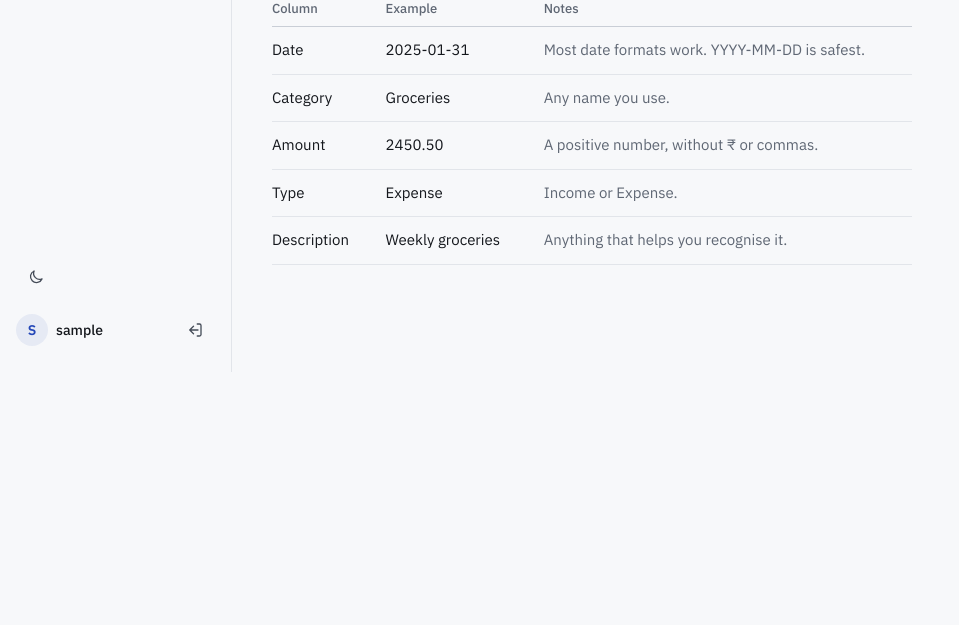
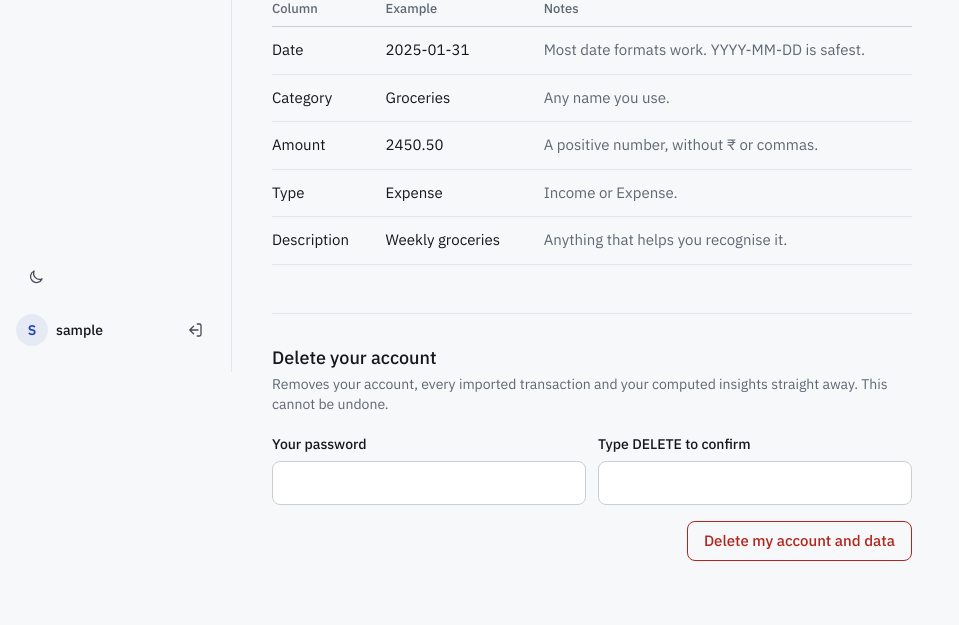
Before and after one commit to Galvin70124O/FinSight-AI, a Flask app: page /upload in a window 1280 px wide. Shown: the part 428-1053 px from the top of the page, without its empty margins (0-959 px from the left). Before the commit the page ends 800 px from the top, so only its background shows below. Run offline with Flask 3, Linux system fonts and the light colour scheme; the visitor is signed in with stand-in values (Sample User, id 1); some libraries are stand-ins or nearby versions.

Commit message:
Let people delete their account and all their data
A "Delete your account" section on the import page. It asks for the
password and a typed DELETE (deletion cannot be undone, so no undo
toast), then removes the user, their transactions and cached insights
in one commit and signs them out. Errors show beside the form.

Co-Authored-By: Claude Opus 5.5 <noreply@anthropic.com>

```diff
--- a/blueprints/auth.py
+++ b/blueprints/auth.py
@@ -5,7 +5,7 @@ import re
 from flask import Blueprint, flash, redirect, render_template, request, session, url_for
 
 from database import IntegrityError, get_db
-from models import User, create_user, get_user_by_email, get_user_by_username, verify_password
+from models import User, create_user, delete_user, get_user_by_email, get_user_by_username, verify_password
 
 auth_bp = Blueprint("auth", __name__)
 
@@ -90,3 +90,24 @@ def logout():
     session.clear()
     flash("You have been logged out.", "info")
     return redirect(url_for("auth.login"))
+
+
+@auth_bp.route("/account/delete", methods=["POST"])
+def delete_account():
+    """Delete the signed-in user's account and all their data, after re-checking the password."""
+    if "user_id" not in session:
+        return redirect(url_for("auth.login"))
+    back = url_for("main.upload") + "#delete"
+
+    user = get_user_by_username(get_db(), session.get("username", ""))
+    if user is None or user.id != session["user_id"] or not verify_password(user, request.form.get("password", "")):
+        flash("That password is not right, so nothing was deleted.", "delete")
+        return redirect(back)
+    if request.form.get("confirm", "").strip() != "DELETE":
+        flash("Type DELETE in capitals to confirm. Nothing was deleted.", "delete")
+        return redirect(back)
+
+    delete_user(get_db(), user.id)
+    session.clear()
+    flash("Your account, transactions and insights have been deleted.", "success")
+    return redirect(url_for("main.index"))
--- a/static/style.css
+++ b/static/style.css
@@ -98,6 +98,7 @@ svg { flex: none; }
 .btn:active { transform: scale(0.98); }
 .btn-primary { background: var(--accent); color: var(--accent-ink); }
 .btn-secondary { border-color: var(--line-strong); background: var(--surface); color: var(--ink); }
+.btn-danger { border-color: var(--bad); background: none; color: var(--bad); }
 .btn-lg { min-height: 48px; padding: 0 var(--s6); font-size: 16px; }
 .btn-block { width: 100%; }
 
@@ -339,6 +340,10 @@ svg { flex: none; }
 .columns { margin-top: var(--s8); }
 .columns h2 { margin-bottom: var(--s3); }
 
+.danger-zone { margin-top: var(--s12); padding-top: var(--s8); border-top: 1px solid var(--line); }
+.danger-zone .sub { margin: var(--s1) 0 var(--s5); }
+.danger-zone .flash { margin-bottom: var(--s4); }
+
 /* ---------- Command palette (Ctrl/Cmd+K). Opens instantly: it is a keyboard action. ---------- */
 .palette { position: fixed; inset: 0; z-index: 40; display: grid; justify-items: center; padding: 12vh var(--s4) var(--s4); }
 .palette[hidden] { display: none; }
@@ -378,6 +383,7 @@ button, .btn, .chip, .seg-btn, .tab, .nav-link, summary { -webkit-user-select: n
   .site-link:hover { color: var(--ink); }
   .footer-inner a:hover { color: var(--ink); }
   .nav-link:hover { background: var(--surface-2); color: var(--ink); }
+  .btn-danger:hover { background: color-mix(in srgb, var(--bad) 10%, transparent); }
 }
 
 /* Fingers need 44px targets and 16px fields (iOS zooms into anything smaller). */
--- a/templates/base.html
+++ b/templates/base.html
@@ -32,9 +32,10 @@
 
     {% macro flashes() %}
       {% with messages = get_flashed_messages(with_categories=true) %}
-        {% if messages %}
+        {% if messages|rejectattr(0, 'equalto', 'delete')|list %}
           <div class="flash-stack">
-            {% for category, message in messages %}
+            {# "delete" messages belong next to the delete form on the import page. #}
+            {% for category, message in messages if category != 'delete' %}
               <div class="flash {{ category }}" role="{{ 'alert' if category == 'danger' else 'status' }}">
                 {{ icon('alert' if category == 'danger' else 'check-circle') }}<span>{{ message }}</span>
               </div>
--- a/templates/upload.html
+++ b/templates/upload.html
@@ -39,5 +39,30 @@
       </table>
     </div>
   </div>
+
+  {# Deleting cannot be undone, so it asks for the password and a typed confirmation instead of an undo toast. #}
+  <section class="danger-zone" id="delete" aria-labelledby="deleteTitle">
+    <h2 class="section-title" id="deleteTitle">Delete your account</h2>
+    <p class="sub">Removes your account, every imported transaction and your computed insights straight away. This cannot be undone.</p>
+    {% for message in get_flashed_messages(category_filter=['delete']) %}
+    <div class="flash danger" role="alert">{{ icon('alert') }}<span>{{ message }}</span></div>
+    {% endfor %}
+    <form method="post" action="{{ url_for('auth.delete_account') }}" class="form">
+      <input type="hidden" name="csrf_token" value="{{ csrf_token() }}">
+      <div class="field-pair">
+        <label class="field">
+          <span>Your password</span>
+          <input class="input" type="password" name="password" autocomplete="current-password" required>
+        </label>
+        <label class="field">
+          <span>Type DELETE to confirm</span>
+          <input class="input" type="text" name="confirm" autocomplete="off" autocapitalize="characters" pattern="DELETE" required>
+        </label>
+      </div>
+      <div class="form-actions">
+        <button class="btn btn-danger" type="submit">Delete my account and data</button>
+      </div>
+    </form>
+  </section>
 </section>
 {% endblock %}
```
Also changed, not shown: models.py (+8 -0 lines), tests/test_account_deletion.py (added, +52 -0 lines).
